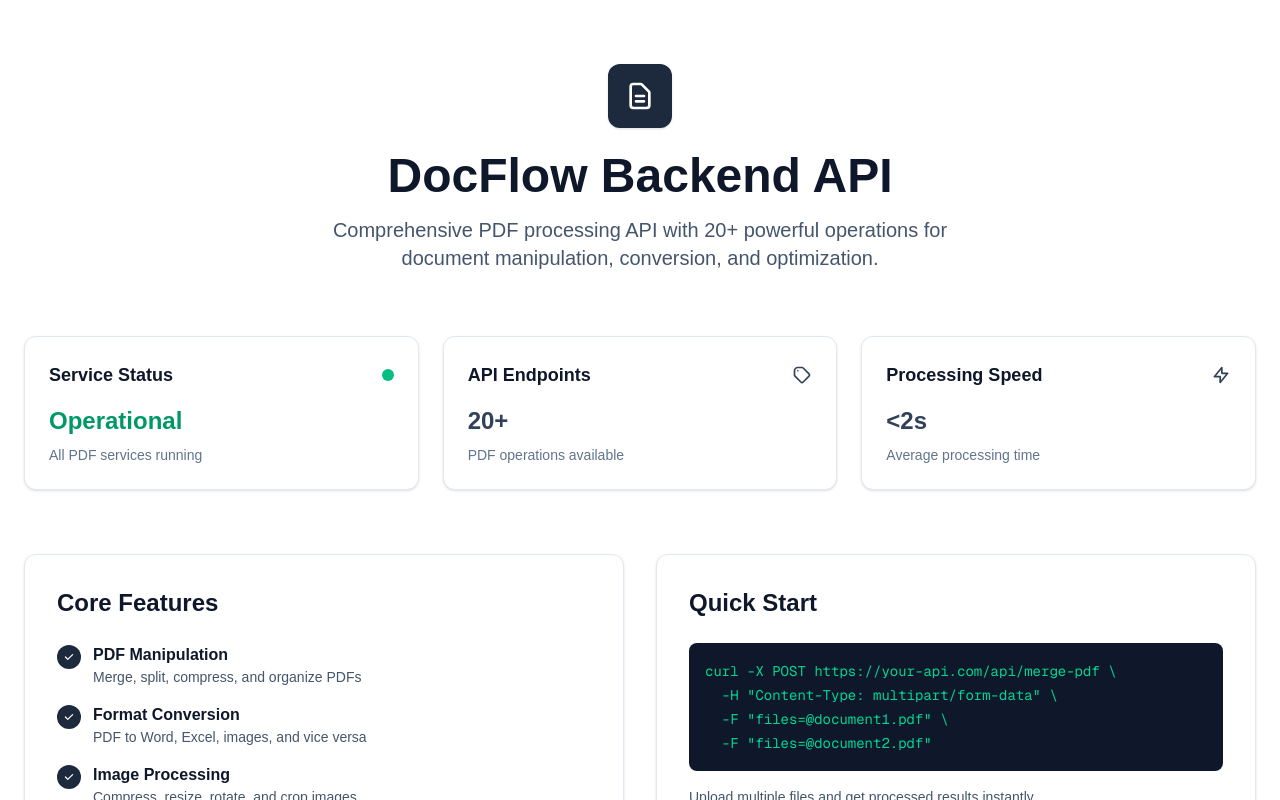
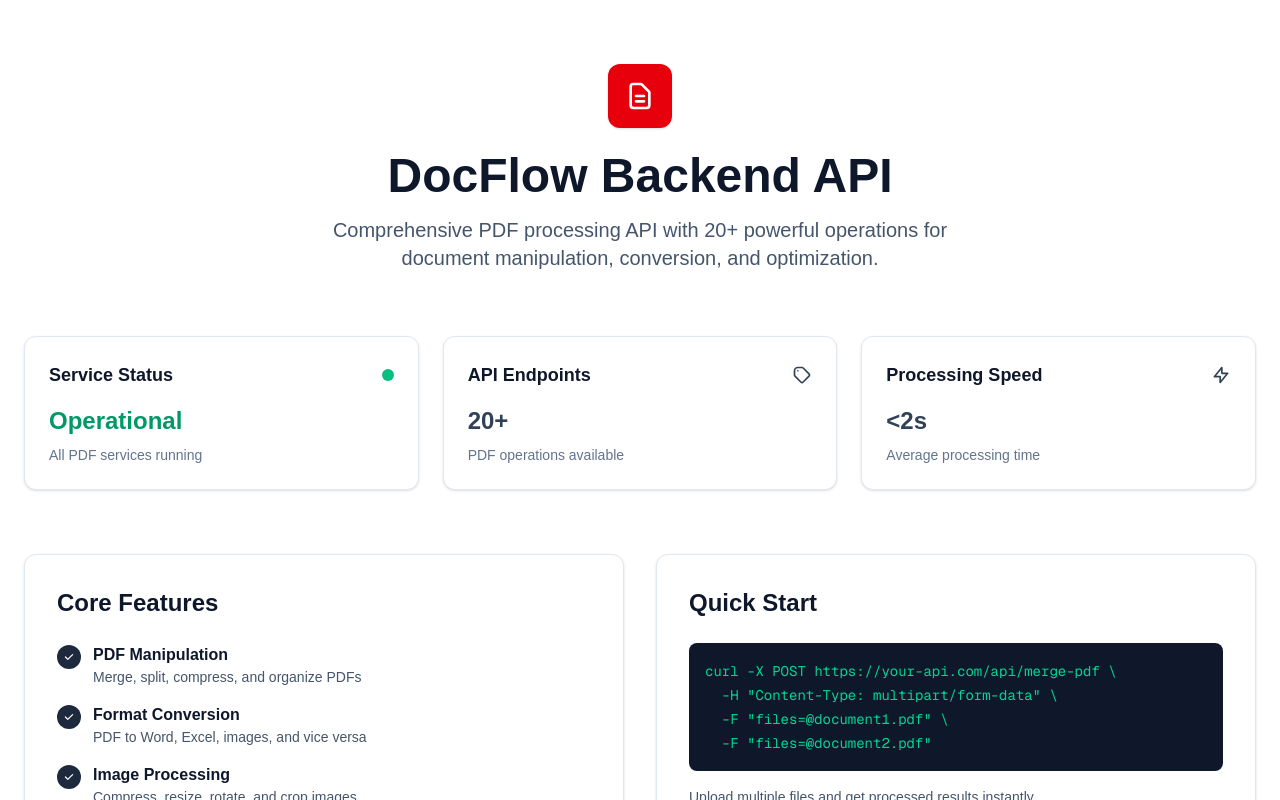
Before and after one commit to SardulR/DocFlow-Backend, a Next.js app: page / in a window 1280 px wide. Shown: the top 800 px of the page. Built offline with nearby package versions, Linux system fonts and the light colour scheme.

Commit message:
logo red

```diff
--- a/app/page.js
+++ b/app/page.js
@@ -6,7 +6,7 @@ export default function Home() {
       <div className="container mx-auto px-6 py-16">
         {/* Header */}
         <div className="text-center mb-16">
-          <div className="inline-flex items-center justify-center w-16 h-16 bg-slate-800 rounded-xl mb-6 shadow-sm">
+          <div className="inline-flex items-center justify-center w-16 h-16 bg-red-600 rounded-xl mb-6 shadow-sm">
             <svg className="w-8 h-8 text-white" fill="none" stroke="currentColor" viewBox="0 0 24 24">
               <path strokeLinecap="round" strokeLinejoin="round" strokeWidth={2} d="M9 12h6m-6 4h6m2 5H7a2 2 0 01-2-2V5a2 2 0 012-2h5.586a1 1 0 01.707.293l5.414 5.414a1 1 0 01.293.707V19a2 2 0 01-2 2z" />
             </svg>
```
